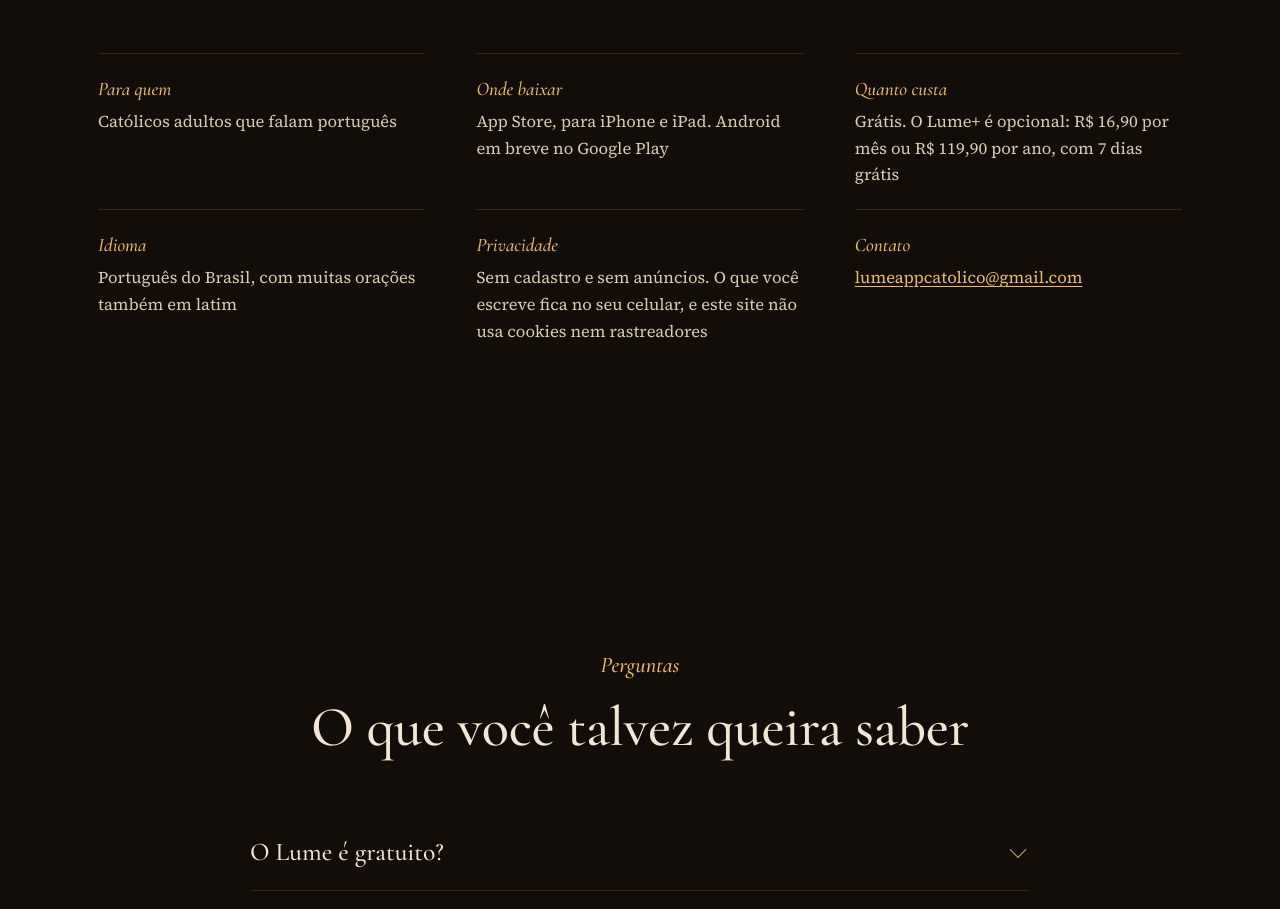
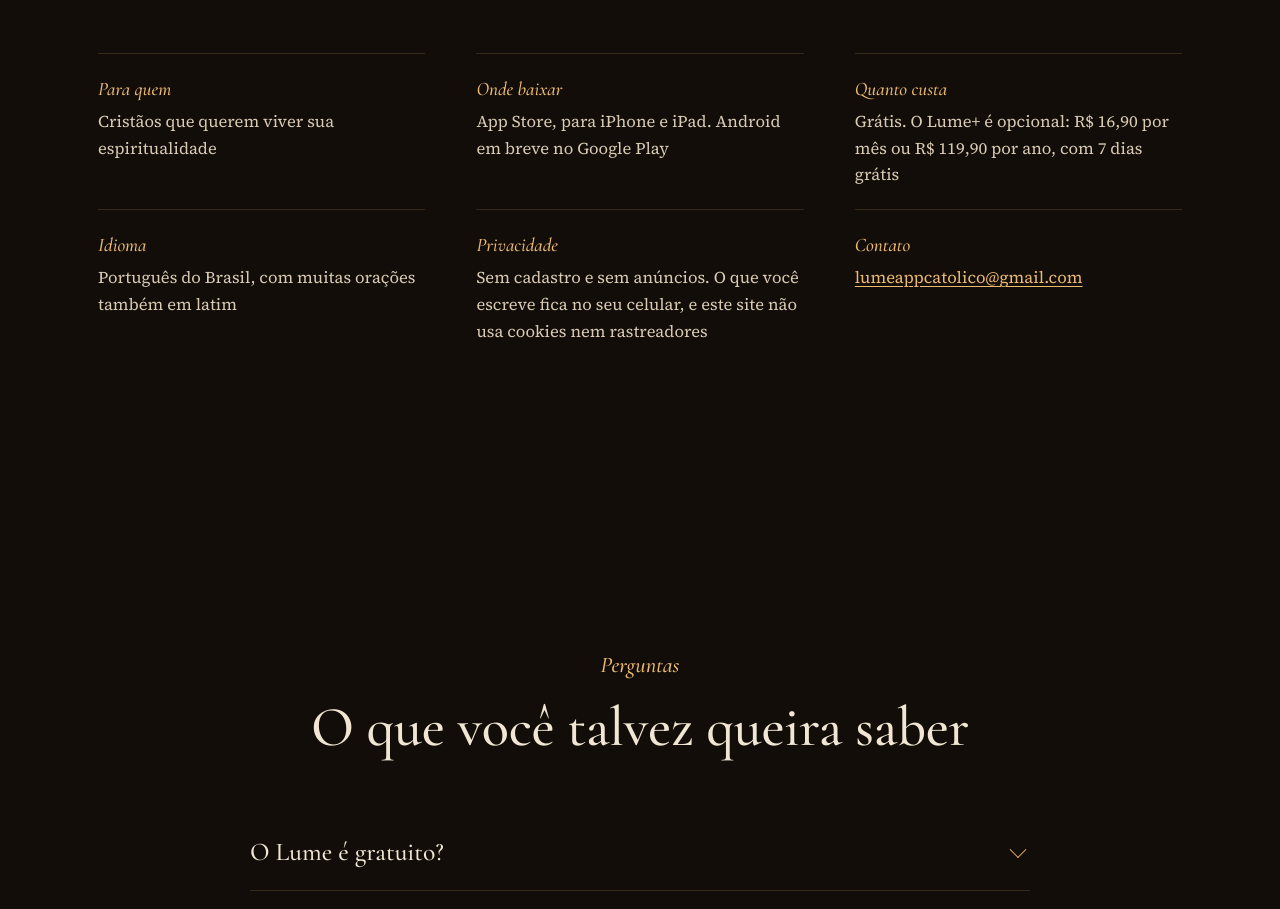
Before and after one commit to meiemordem-ui/lume-site, a plain HTML site: page index.html in a window 1280 px wide. Shown: the part 9674-10583 px from the top of the page. Drawn offline with Linux system fonts and the light colour scheme.

Commit message:
Site: público do Lume passa a ser cristãos que querem viver sua espiritualidade
Co-Authored-By: Claude Sonnet 5.5 <noreply@anthropic.com>
Claude-Session: https://claude.ai/code/session_019Pm5e3PaLcjqnzVzJhDcjV

```diff
--- a/index.html
+++ b/index.html
@@ -706,7 +706,7 @@ html.travado{overflow:hidden}
       <p class="lead">O Lume - Regra de Vida Católica é um aplicativo de oração para católicos que querem viver a fé todos os dias, com leveza. Reúne a liturgia diária, a Bíblia, o Rosário, orações, novenas, o exame de consciência e a companhia dos santos, seguindo o calendário litúrgico da Igreja no Brasil.</p>
     </div>
     <dl class="fatos rv">
-      <div><dt>Para quem</dt><dd>Católicos adultos que falam português</dd></div>
+      <div><dt>Para quem</dt><dd>Cristãos que querem viver sua espiritualidade</dd></div>
       <div><dt>Onde baixar</dt><dd>App Store, para iPhone e iPad. Android em breve no Google Play</dd></div>
       <div><dt>Quanto custa</dt><dd>Grátis. O Lume+ é opcional: R$ 16,90 por mês ou R$ 119,90 por ano, com 7 dias grátis</dd></div>
       <div><dt>Idioma</dt><dd>Português do Brasil, com muitas orações também em latim</dd></div>
```
